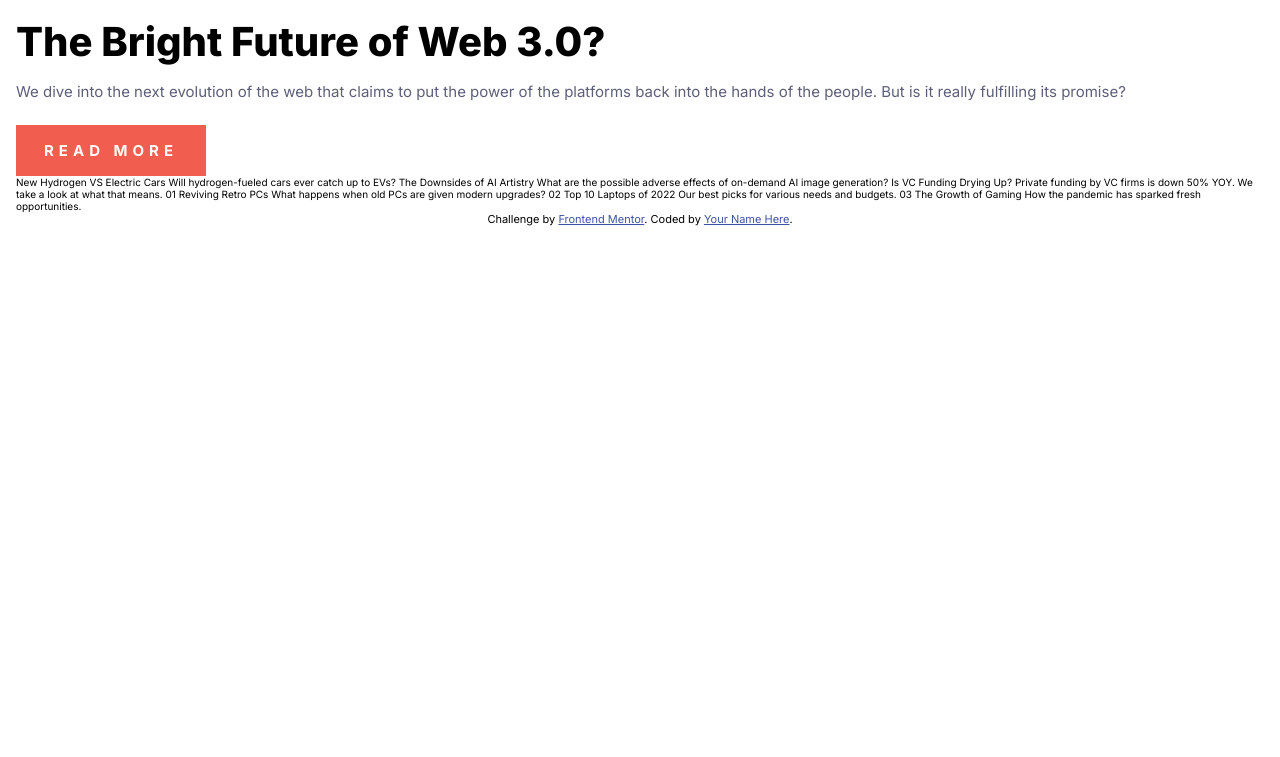
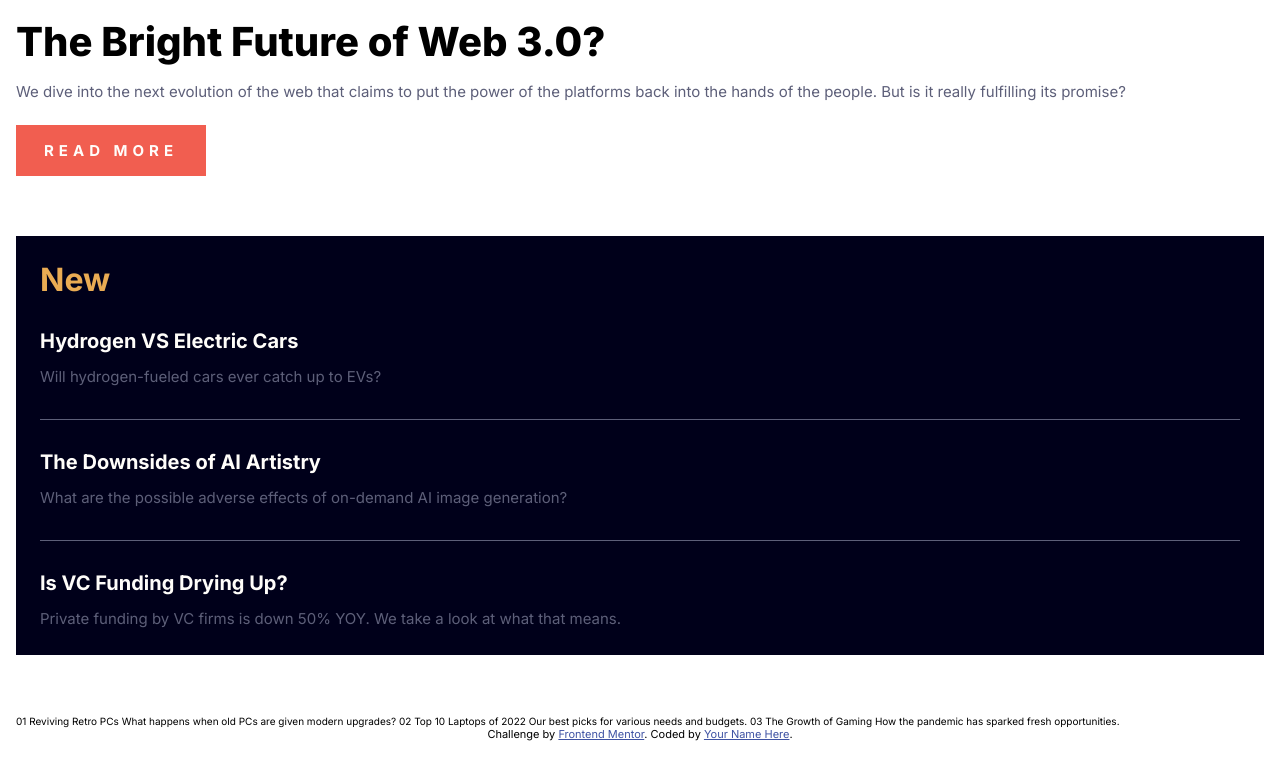
Before and after one commit to DamianRi/news-homepage-main, a plain HTML site: page index.html in a window 1280 px wide. Shown: the part 1178-1935 px from the top of the page. Before the commit the page ends 1420 px from the top, so only its background shows below. Drawn offline with Linux system fonts and the light colour scheme.

Commit message:
Aside section and styles

```diff
--- a/css/style.scss
+++ b/css/style.scss
@@ -50,6 +50,10 @@ header {
 }
 
 main {
+  display: flex;
+  flex-direction: column;
+  gap: 6rem;
+
   & .last-news {
     & .last-news__figure {
       margin: 0 0 2rem 0;
@@ -83,6 +87,34 @@ main {
       color: $off-white;
     }
   }
+  .secondary-news {
+    padding: 2.4rem;
+    background-color: $very-dark-blue;
+    .secondary-news__title {
+      font-size: 3.2rem;
+      color: $soft-orange;
+    }
+    .secondary-news__item {
+      padding: 3rem 0;
+      border-bottom: 0.1rem solid $dark-grayish-blue;
+      color: $off-white;
+      &:last-child {
+        padding: 3rem 0 0 0;
+        border: 0;
+      }
+      .secondary-new__title {
+        margin: 0 0 1.2rem 0;
+        font-size: 2rem;
+        font-weight: 700;
+      }
+      .secondary-new__description {
+        font-size: 1.5rem;
+        font-weight: 400;
+        line-height: 1.6;
+        color: $dark-grayish-blue;
+      }
+    }
+  }
 }
 
 .attribution {
--- a/index.html
+++ b/index.html
@@ -26,7 +26,7 @@
     </nav>
   </header>
   <main>
-    <section class="last-news">
+    <article class="last-news">
       <figure class="last-news__figure">
         <img src="./assets/images/image-web-3-mobile.jpg" alt="Shapes with colors">
       </figure>
@@ -38,20 +38,24 @@
       <a class="last-news__link" href="http://" target="_blank" rel="noopener noreferrer">
         Read more
       </a>
-    </section>
+    </article>
+    <aside class="secondary-news">
+      <h2 class="secondary-news__title">New</h2>
+      <div class="secondary-news__item">
+        <p class="secondary-new__title">Hydrogen VS Electric Cars</p>
+        <p class="secondary-new__description">Will hydrogen-fueled cars ever catch up to EVs?</p>
+      </div>
+      <div class="secondary-news__item">
+        <p class="secondary-new__title">The Downsides of AI Artistry</p>
+        <p class="secondary-new__description">What are the possible adverse effects of on-demand AI image generation?</p>
+      </div>
+      <div class="secondary-news__item">
+        <p class="secondary-new__title">Is VC Funding Drying Up?</p>
+        <p class="secondary-new__description">Private funding by VC firms is down 50% YOY. We take a look at what that means.</p>
+      </div>
+    </aside>
+    <section class="top-news"></section>
   </main>
-
-  New
-
-  Hydrogen VS Electric Cars
-  Will hydrogen-fueled cars ever catch up to EVs?
-
-  The Downsides of AI Artistry
-  What are the possible adverse effects of on-demand AI image generation?
-
-  Is VC Funding Drying Up?
-  Private funding by VC firms is down 50% YOY. We take a look at what that means.
-
   01
   Reviving Retro PCs
   What happens when old PCs are given modern upgrades?
```
Also changed, not shown: css/style.css, 1 other file.
